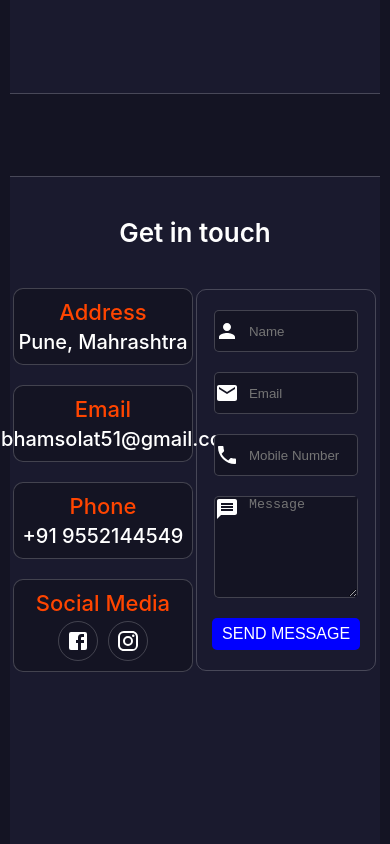
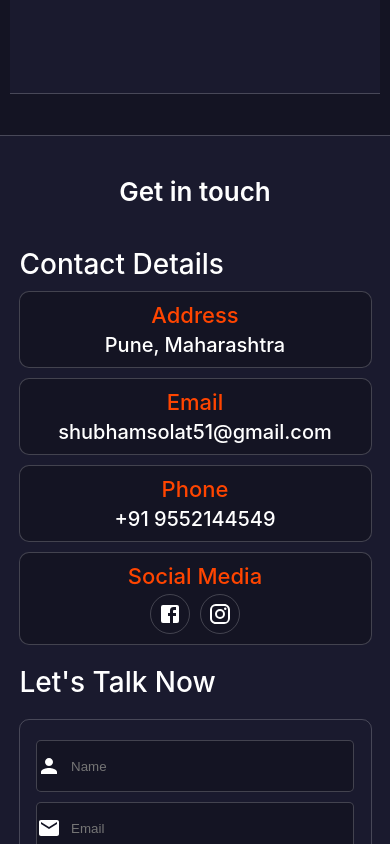
Before and after one commit to shubham51s/reactPortfolio, a React (Create React App) app: page / in a window 390 px wide. Shown: the part 3300-4144 px from the top of the page. Built offline with nearby package versions, Linux system fonts and the light colour scheme; the HTML template or start-up script is replaced by a standard one.

Commit message:
get in touch page mobile responsiveness added

```diff
--- a/src/components/ContactMe/contactme.module.css
+++ b/src/components/ContactMe/contactme.module.css
@@ -3,9 +3,17 @@
   justify-content: center;
   align-items: center;
   width: 100%;
-  height: 100vh;
-  min-height: 100vh;
+  /* height: 100vh; */
+  /* min-height: 100vh; */
   background-color: rgb(20, 20, 35);
+}
+
+@media screen and (min-width: 767px) {
+  .outerContainer {
+    height: 100vh;
+    min-height: 100vh;
+    background-color: rgb(20, 20, 35);
+  }
 }
 
 .mainContainer {
@@ -121,8 +129,7 @@
 .socialMediaIconMain {
   transition: border 0.4s ease;
 }
-
-.socialMediaIconMain:hover {
+c .socialMediaIconMain:hover {
   border: 1px solid rgba(255, 255, 255, 0.5);
 }
 
@@ -152,6 +159,12 @@
 
 .rightContent:hover {
   border: 1px solid rgba(255, 255, 255, 0.5);
+}
+
+.contactHeading {
+  display: none;
+  font-size: 28px;
+  font-weight: 500;
 }
 
 .userDetails {
@@ -265,3 +278,45 @@ input[type="number"]::-webkit-inner-spin-button {
   font-weight: 600;
   border: 1px solid rgba(128, 128, 128, 1);
 }
+
+/* For mobile screens */
+
+@media screen and (max-width: 767px) {
+  .mainContainer {
+    width: 100%;
+    height: 100%;
+  }
+
+  .mainContent {
+    display: flex;
+    flex-direction: column;
+    width: 90%;
+    gap: 20px;
+    margin-bottom: 20px;
+  }
+
+  .leftContent {
+    width: 100%;
+    gap: 10px;
+  }
+
+  .rightContent {
+    width: 100%;
+    gap: 10px;
+  }
+
+  .contactHeading {
+    display: block;
+    width: 100%;
+    gap: 10px;
+  }
+
+  .userDetails {
+    width: 90%;
+    height: 50px;
+  }
+
+  .message {
+    width: 90%;
+  }
+}
--- a/src/components/ContactMe/index.js
+++ b/src/components/ContactMe/index.js
@@ -23,10 +23,10 @@ function ContactComp() {
               alt="get in touch"
               className={style.img}
             /> */}
-
+            <div className={style.contactHeading}>Contact Details</div>
             <div className={style.leftContentCard}>
               <div className={style.contactTitle}>Address</div>
-              <div className={style.contactContent}>Pune, Mahrashtra</div>
+              <div className={style.contactContent}>Pune, Maharashtra</div>
             </div>
             <div className={style.leftContentCard}>
               <div className={style.contactTitle}>Email</div>
@@ -50,6 +50,7 @@ function ContactComp() {
               </div>
             </div>
           </div>
+          <div className={style.contactHeading}>Let's Talk Now</div>
           <div className={style.rightContent}>
             <div className={style.userDetails}>
               <PersonIcon />
```
